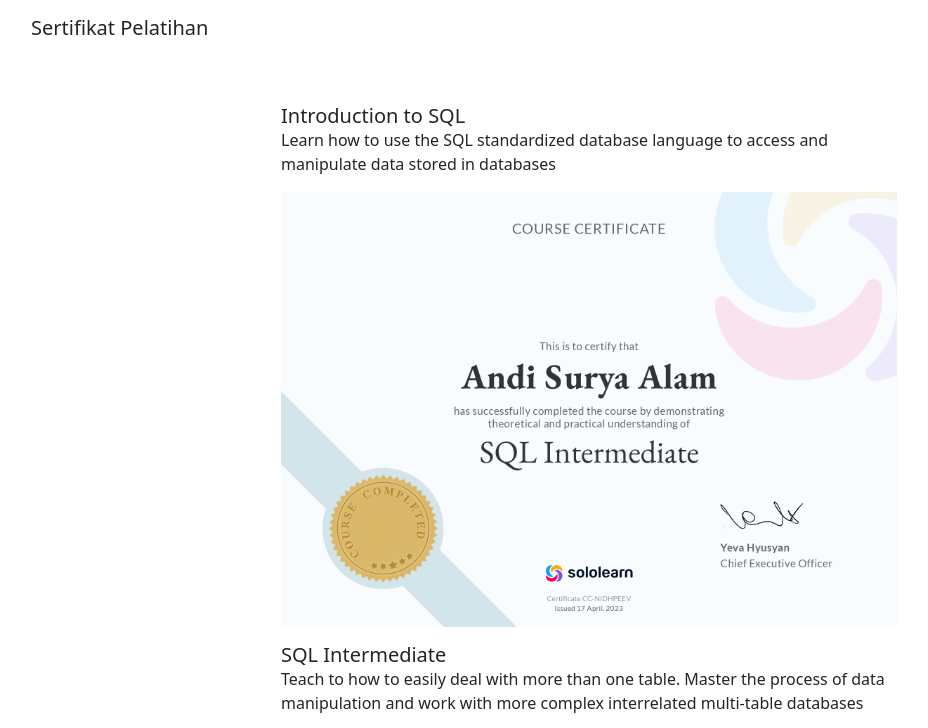
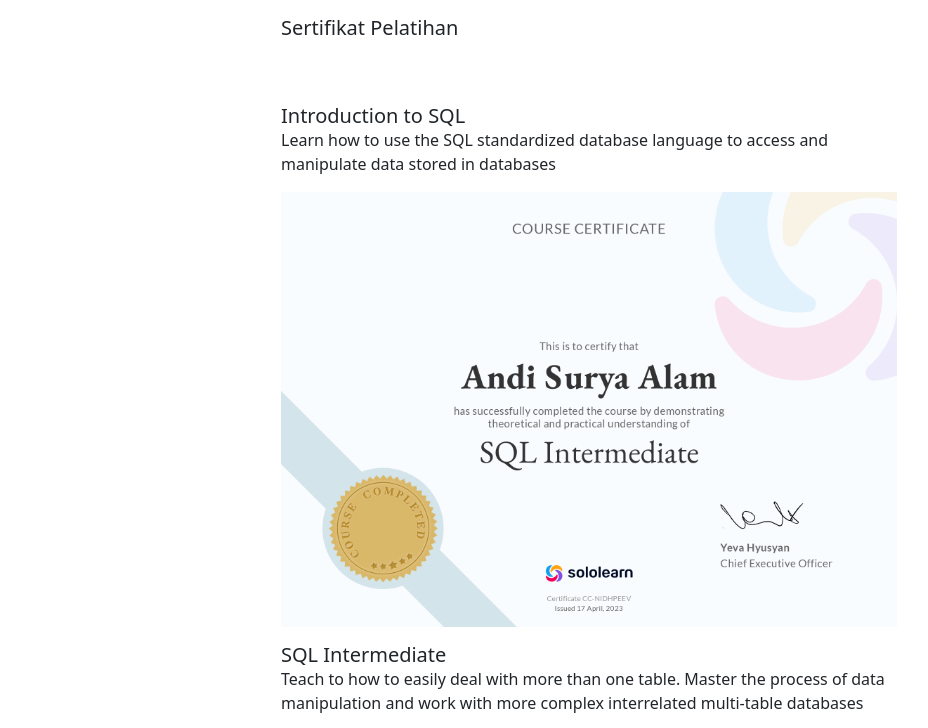
Before and after one commit to suryaalam12/sertifikat, a plain HTML site: page index.html in a window 1280 px wide. Shown: the top 728 px of the page, without its empty margins (51-979 px from the left). Drawn offline with nearby package versions, Linux system fonts and the light colour scheme.

Commit message:
Update index.html

```diff
--- a/index.html
+++ b/index.html
@@ -10,9 +10,9 @@
 </head>
 
 <body>
-    <nav class="mb-5 container navbar navbar-expand-sm navbar-dark">
-        <div class="container-fluid">
-          <a class="navbar-brand col-md-6 text-dark" href="https://suryaalam12.github.io/" blank="">Sertifikat Pelatihan</a>
+    <nav class="mb-5 navbar navbar-expand-sm navbar-dark">
+        <div class="container col-md-6">
+          <a class="navbar-brand text-dark" href="https://suryaalam12.github.io/" blank="">Sertifikat Pelatihan</a>
         </div>
       </nav>
  <div class="container col-md-6">
```
